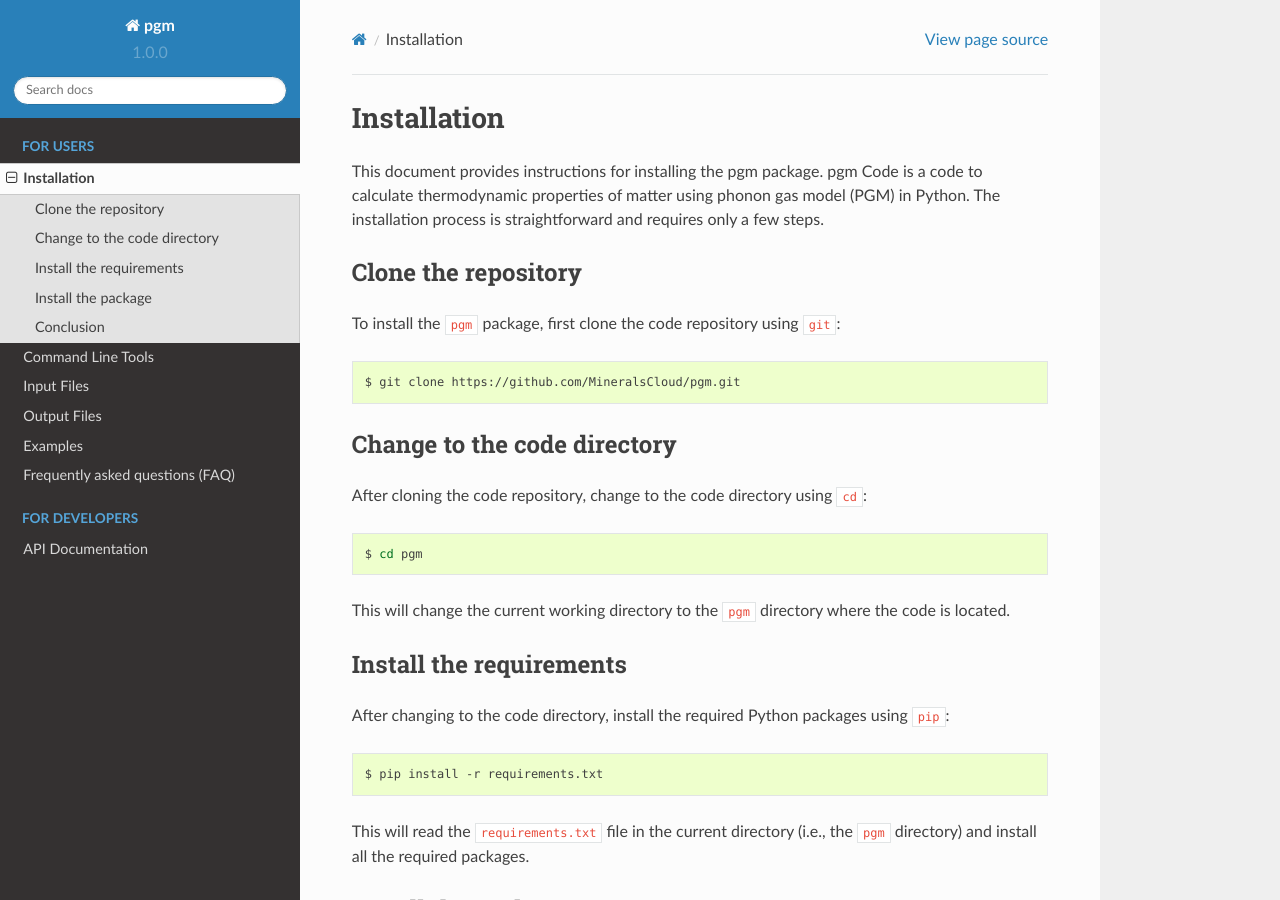
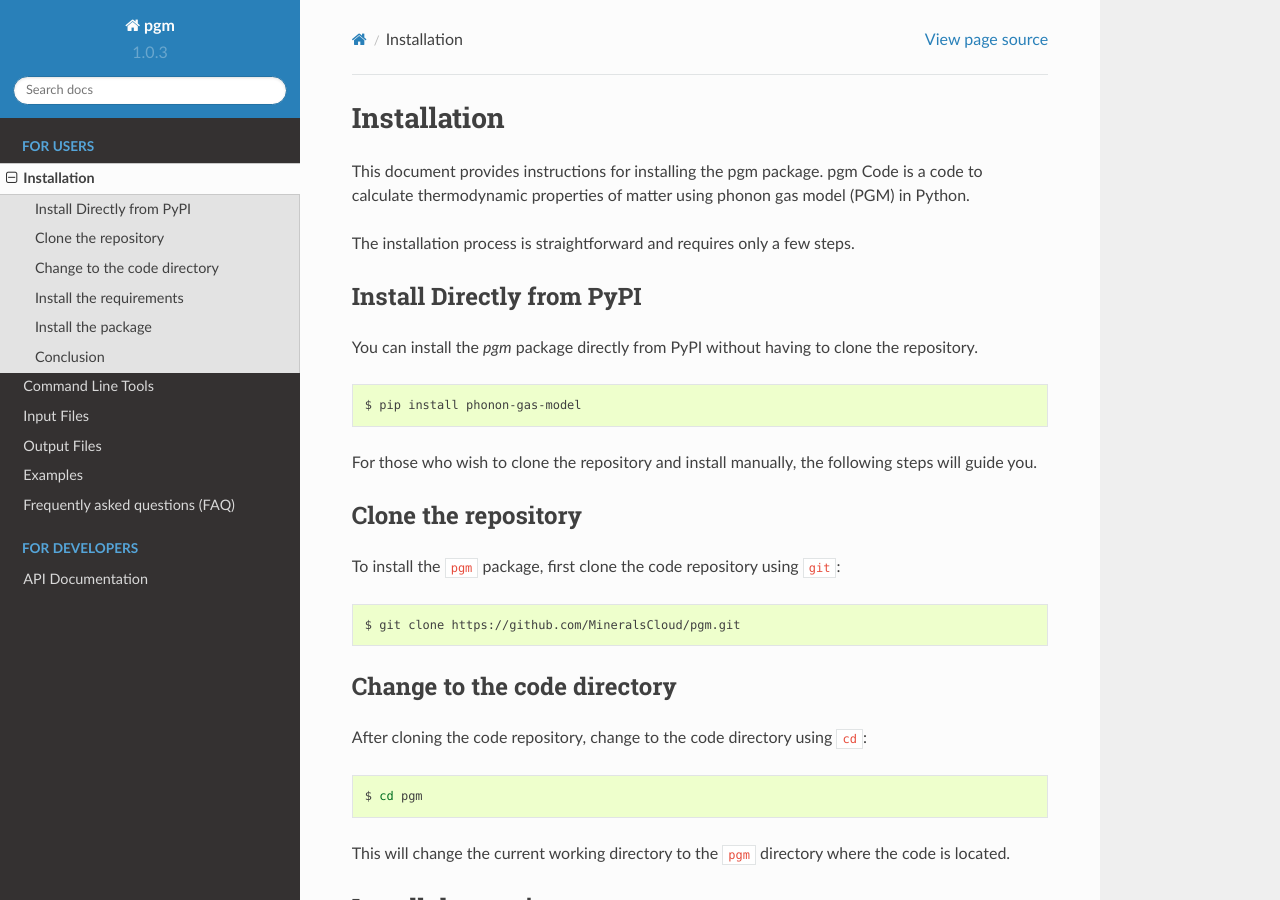
Before and after one commit to MineralsCloud/pgm, a Sphinx documentation site: the page built from docs/basics/installation.rst, in a window 1280 px wide and 900 px high. Built offline with Sphinx 7.4.7 and the Read the Docs theme 2.0.0, drawn with Linux system fonts in a browser that asks for light colours; pages that are not in the unit, such as notebooks, are missing from menus.

Commit message:
PyPi added, now can install with pip install phonon-gas-model

```diff
--- a/docs/basics/installation.rst
+++ b/docs/basics/installation.rst
@@ -4,7 +4,19 @@ Installation
 This document provides instructions for installing the pgm package.
 pgm Code is a code to calculate thermodynamic properties of matter
 using phonon gas model (PGM) in Python.
+
 The installation process is straightforward and requires only a few steps.
+
+Install Directly from PyPI
+--------------------------
+
+You can install the `pgm` package directly from PyPI without having to clone the repository.
+
+.. code-block:: bash
+
+    $ pip install phonon-gas-model
+
+For those who wish to clone the repository and install manually, the following steps will guide you.
 
 Clone the repository
 --------------------
--- a/src/pgm/version.py
+++ b/src/pgm/version.py
@@ -1 +1 @@
-__version__ = "1.0.0"
+__version__ = "1.0.3"
```
Also changed, not shown: README.md (+7 -0 lines), setup.py (+8 -3 lines).
